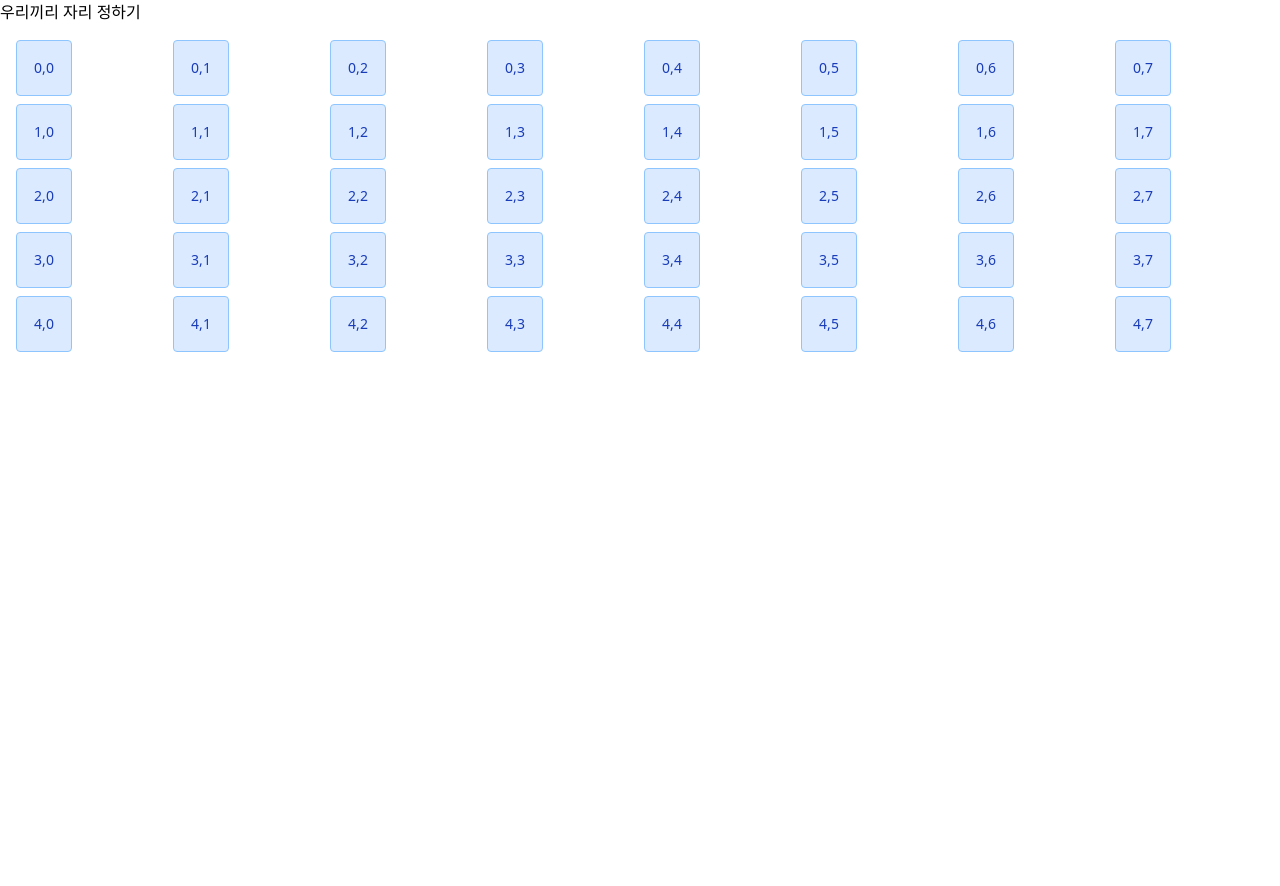
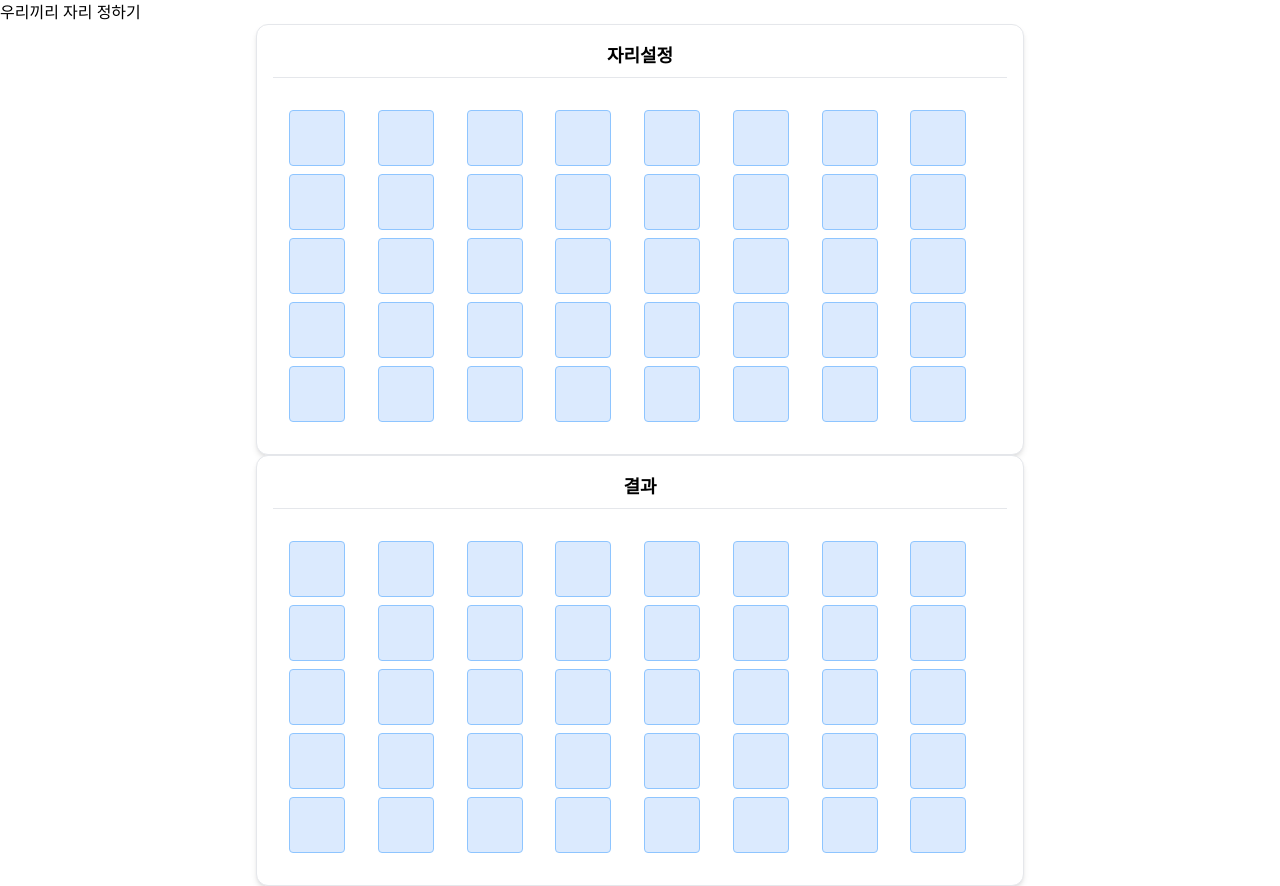
Before and after one commit to noeyigg/WooriKkiri, a React (Vite) app: page / in a window 1280 px wide. Before the commit the page ends 800 px from the top, so only its background shows below. Built offline with nearby package versions, Linux system fonts and the light colour scheme.

Commit message:
feat: seatList context

```diff
--- a/src/App.jsx
+++ b/src/App.jsx
@@ -1,10 +1,19 @@
 import SeatLayout from "./components/seats/SeatLayout";
+import SeatProvider from "./contexts/SeatProvider";
+import CardLayout from "./layouts/CardLayout";
 
 function App() {
   return (
     <>
-      <h1>우리끼리 자리 정하기</h1>
-      <SeatLayout />
+      <SeatProvider>
+        <h1>우리끼리 자리 정하기</h1>
+        <CardLayout title={"자리설정"}>
+          <SeatLayout type="SETTING" />
+        </CardLayout>
+        <CardLayout title={"결과"}>
+          <SeatLayout type="RESULT" />
+        </CardLayout>
+      </SeatProvider>
     </>
   );
 }
--- a/src/components/seats/SeatLayout.jsx
+++ b/src/components/seats/SeatLayout.jsx
@@ -1,11 +1,11 @@
-import { useState } from "react";
-import { defaultSeatList } from "../../contants/MOCK_DATA";
+import { useContext, useState } from "react";
+import { SeatContext } from "../../contexts/SeatProvider";
 
 const ROWS = 5;
 const COLS = 8;
 
-const SeatLayout = () => {
-  const [seatList, setSeatList] = useState(defaultSeatList);
+const SeatLayout = ({ type }) => {
+  const { seatList, setSeatList } = useContext(SeatContext);
 
   // 좌석이 활성 상태인지 확인
   const isSeatEnabled = (row, col) =>
@@ -27,7 +27,6 @@ const SeatLayout = () => {
     }
 
     setSeatList(updated);
-    console.log(updated);
   };
 
   return (
@@ -48,7 +47,7 @@ const SeatLayout = () => {
                 }
               `}
             >
-              {row},{col}
+              {/* 이름 들어가는 자리 */}
             </div>
           );
         })
--- /dev/null
+++ b/src/contexts/SeatProvider.jsx
@@ -0,0 +1,15 @@
+import React, { createContext, useState } from "react";
+import { defaultSeatList } from "../contants/MOCK_DATA";
+
+export const SeatContext = createContext();
+
+const SeatProvider = ({ children }) => {
+  const [seatList, setSeatList] = useState(defaultSeatList);
+  return (
+    <SeatContext.Provider value={{ seatList, setSeatList }}>
+      {children}
+    </SeatContext.Provider>
+  );
+};
+
+export default SeatProvider;
```
